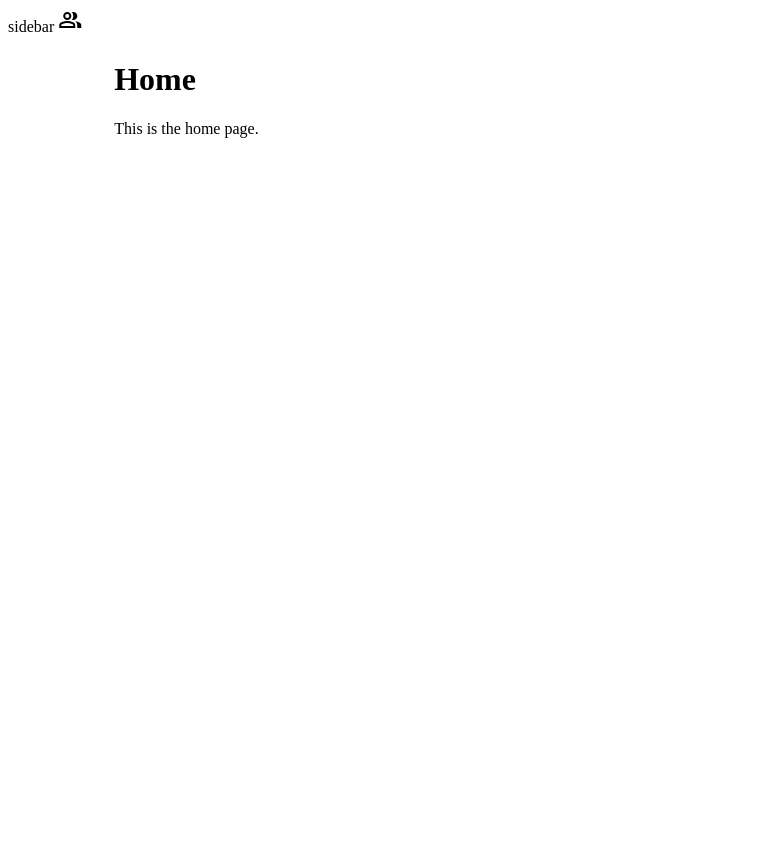
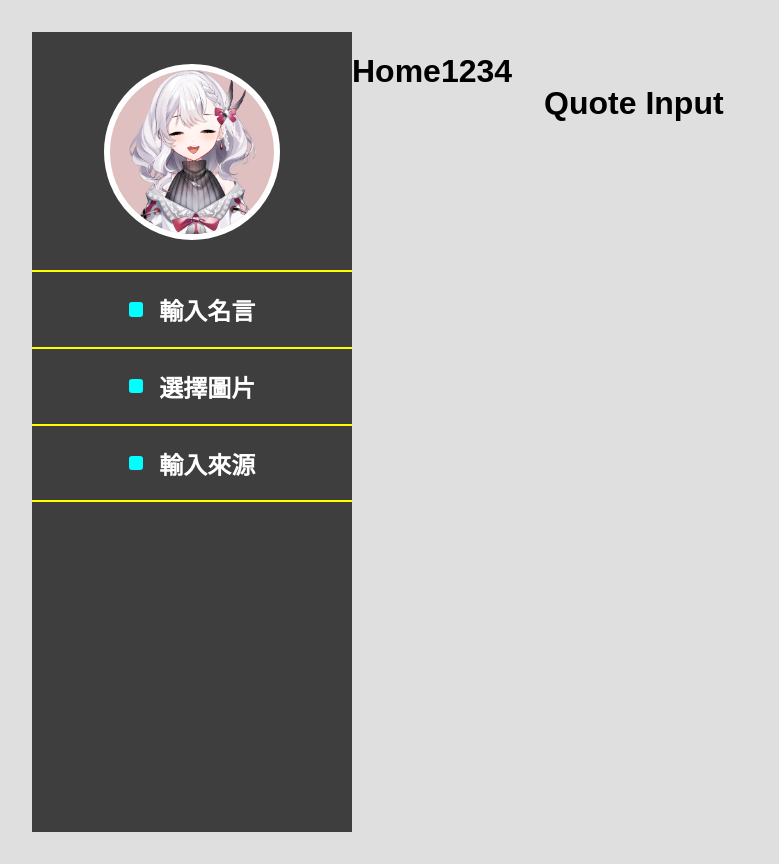
Before and after one commit to serser322/dada-quotation-generator, a Vue app: page /quote-input in a window 1280 px wide. Before the commit this address led to /. Shown: the whole page, without its empty margins (0-779 px from the left). Before the commit the page ends 800 px from the top, so only its background shows below. Built offline with nearby package versions, Linux system fonts and the light colour scheme.

Commit message:
feat:Router設定 & Sidebar切版

```diff
--- a/src/App.vue
+++ b/src/App.vue
@@ -1,11 +1,9 @@
+<script setup>
+</script>
+
 <template>
-  <Sidebar />
   <router-view />
 </template>
-
-<script setup>
-import Sidebar from './components/Sidebar.vue'
-</script>
 
 <style lang="scss">
 :root {
@@ -13,11 +11,18 @@ import Sidebar from './components/Sidebar.vue'
 }
 
 * {
+  font-family: 'Noto Sans TC', sans-serif;
+  box-sizing: border-box;
+}
 
+html {
+  background-color: rgb(223, 223, 223);
+  height: 100vh;
 }
 
 body {
-
+  margin:0;
+  height: 100vh;
 }
 
 button {
--- a/src/components/Sidebar.vue
+++ b/src/components/Sidebar.vue
@@ -1,22 +1,90 @@
+<script setup>
+import { useRouter } from 'vue-router'
+
+const router = useRouter()
+function toPage (routeName) {
+  console.log(routeName)
+  router.push({ name: routeName })
+}
+</script>
+
 <template>
-  <aside>
-    sidebar
-    <span class="material-symbols-outlined">group</span>
+  <aside class="sidebar">
+    <div
+      class="sidebar__avatar"
+      @click="toPage"
+    >
+      <img
+        src="../assets/dada.png"
+        alt=""
+      >
+    </div>
+    <nav class="sidebar__wrap">
+      <div
+        class="sidebar__item"
+        @click="toPage('QuoteInput')"
+      >
+        <div class="sidebar__icon" />
+        <h2>輸入名言</h2>
+      </div>
+      <div
+        class="sidebar__item"
+        @click="toPage('ImagesSelection')"
+      >
+        <div class="sidebar__icon" />
+        <h2>選擇圖片</h2>
+      </div>
+      <div
+        class="sidebar__item"
+        @click="toPage('SourceInput')"
+      >
+        <div class="sidebar__icon" />
+        <h2>輸入來源</h2>
+      </div>
+    </nav>
   </aside>
 </template>
 
-<script>
-export default {
-  name: 'SideBar',
-  data () {
+<style lang="scss" scoped>
+.sidebar {
+  width:20em;
+  height:100vh;
+  background-color: rgb(62, 62, 62);
+  color:white;
 
-  },
-  methods: {
-    test () {
+  .sidebar__avatar {
+    display: flex;
+    justify-content: center;
+    padding: 2rem 0;
+    img {
+      width:11rem;
+      background-color: rgb(223, 191, 191);
+      border: 0.4rem solid white;
+      border-radius:50%;
+    }
+  }
+
+  .sidebar__wrap {
+    .sidebar__item {
+      display: flex;
+      justify-content: center;
+      align-items: center;
+      border-top: 2px solid yellow;
+      border-bottom: 2px solid yellow;
+      margin: -2px 0;
+
+      /* padding:1rem 2rem; */
+    .sidebar__icon {
+      display:block;
+      width:0.9rem;
+      height:0.9rem;
+      background-color: aqua;
+      border-radius:20%;
+      margin-right: 1rem;
+    }
 
     }
   }
 }
-</script>
 
-<style></style>
+</style>
--- a/src/router/index.js
+++ b/src/router/index.js
@@ -6,22 +6,30 @@ export const router = createRouter(
     routes: [
       {
         path: '/',
-        name: 'Home',
-        component: () => import('../views/Home.vue')
+        name: 'Index',
+        component: () => import('../views/Home.vue'),
+        redirect: '/quote-input',
+        children: [
+          {
+            path: 'quote-input',
+            name: 'QuoteInput',
+            component: () => import('../views/QuoteInput.vue')
           },
           {
-        path: '/images-selection',
+            path: 'images-selection',
             name: 'ImagesSelection',
             component: () => import('../views/ImagesSelection.vue')
           },
           {
-        path: '/source-input',
+            path: 'source-input',
             name: 'SourceInput',
             component: () => import('../views/SourceInput.vue')
+          }
+        ]
       },
       {
         path: '/:catchAll(.*)',
-        redirect: { name: 'Home' }
+        redirect: { name: 'QuoteInput' }
       }
     ]
   }
--- a/src/views/Home.vue
+++ b/src/views/Home.vue
@@ -1,25 +1,20 @@
+<script setup>
+import Sidebar from '../components/Sidebar.vue'
+
+</script>
+
 <template>
   <main class="home-page">
-    <h1>Home</h1>
-    <p>This is the home page.</p>
+    <Sidebar />
+
+    <h1>Home1234</h1>
+
+    <router-view />
   </main>
 </template>
 
-<script>
-export default {
-  name: 'HomePage',
-  created () {
-    this.test()
-  },
-  methods: {
-    test () {
-      console.log(4444)
-    }
-  }
-
+<style lang="scss">
+main {
+  display: flex;
 }
-</script>
-
-<style lang="scss">
-
 </style>
--- /dev/null
+++ b/src/views/QuoteInput.vue
@@ -0,0 +1,13 @@
+<script setup>
+
+</script>
+
+<template>
+  <main class="home-page">
+    <h1>Quote Input</h1>
+  </main>
+</template>
+
+<style lang="scss">
+
+</style>
--- a/src/views/SourceInput.vue
+++ b/src/views/SourceInput.vue
@@ -1,14 +1,12 @@
+<script setup>
+
+</script>
+
 <template>
   <div>
-    quote input
+    Sourse input
   </div>
 </template>
-
-<script>
-export default {
-  name: 'QuoteInput'
-}
-</script>
 
 <style>
 
```
Also changed, not shown: src/views/ImagesSelection.vue (+4 -6 lines), src/assets/dada.png (added). Lines whose indentation alone changed are shown as unchanged.
